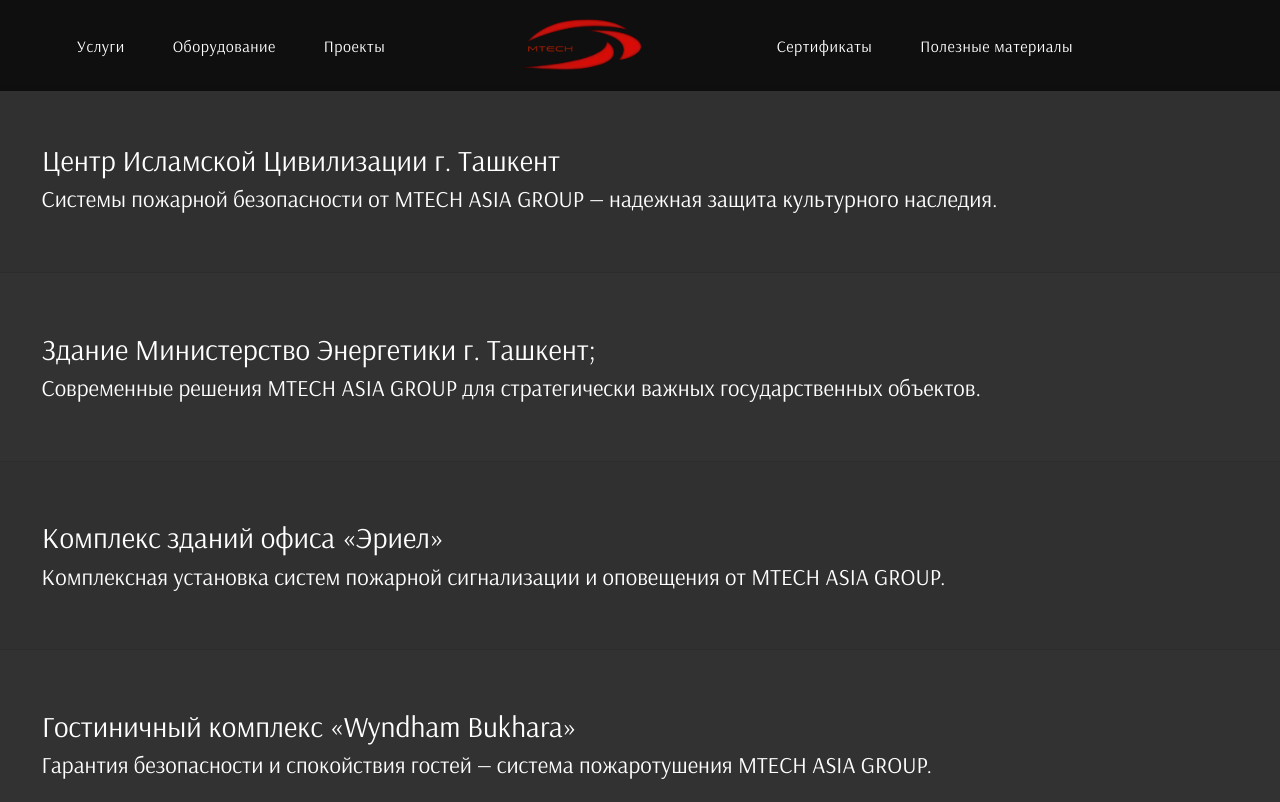
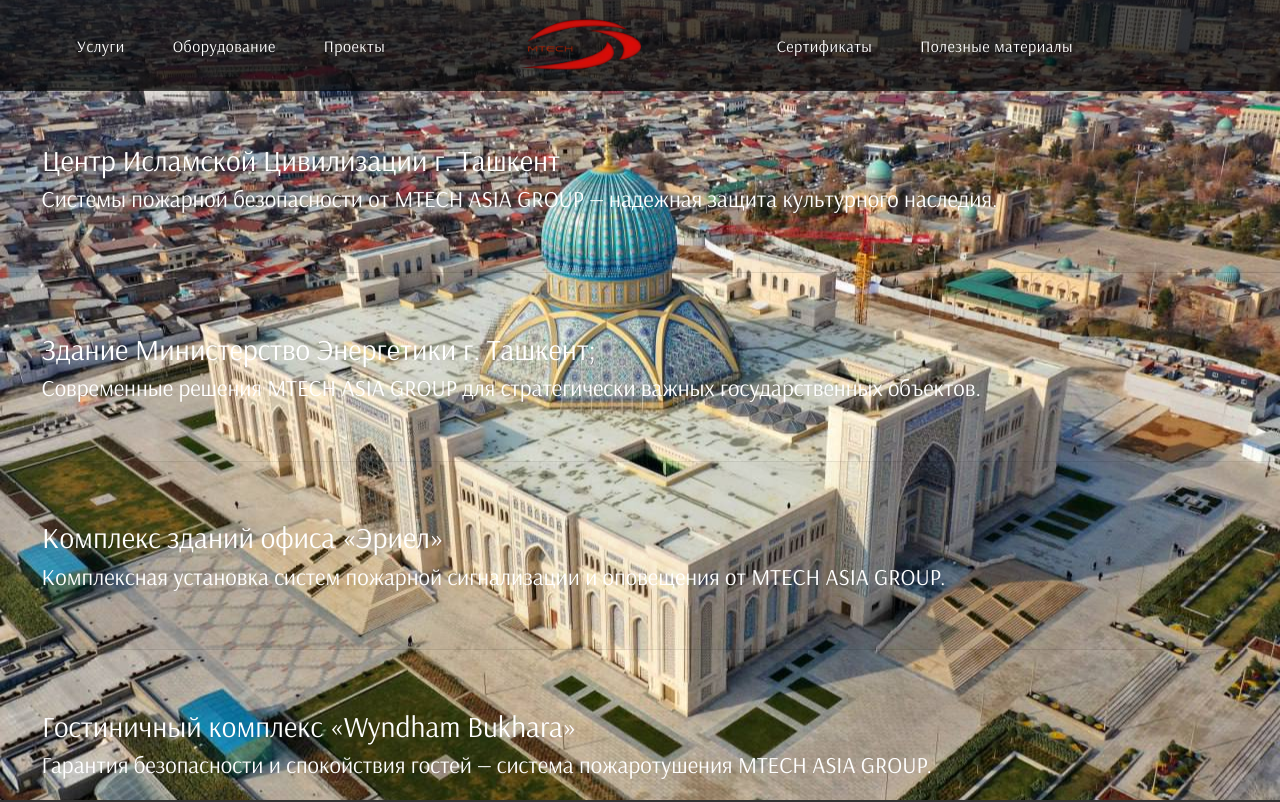
Before and after one commit to Veni0010/product_page2, a plain HTML site: page index.html in a window 1280 px wide. Shown: the top 802 px of the page. Drawn offline with Linux system fonts and the light colour scheme.

Commit message:
main.css

```diff
--- a/css/main.css
+++ b/css/main.css
@@ -324,6 +324,19 @@ body {
 	opacity: 0;
 	transition: opacity .5s ease;
 }
+.item-bg_bacg{
+  position: fixed;
+	inset: 0;
+	background-position: center;
+	background-size: cover;
+	z-index: -2;
+	opacity: 1;
+	transition: opacity .5s ease;
+  background-image: url(../img/12.jpg);
+}
+.magic-list__item:hover .item-bg_bacg{
+  opacity: 0;
+}
 .magic-list__item:hover .item-bg {
 	opacity: 0.8;
 }
@@ -429,4 +442,5 @@ body {
 .mobile-nav-link:hover {
   color: #ff3c00;
   transform: translateX(8px);
+
 }
```
